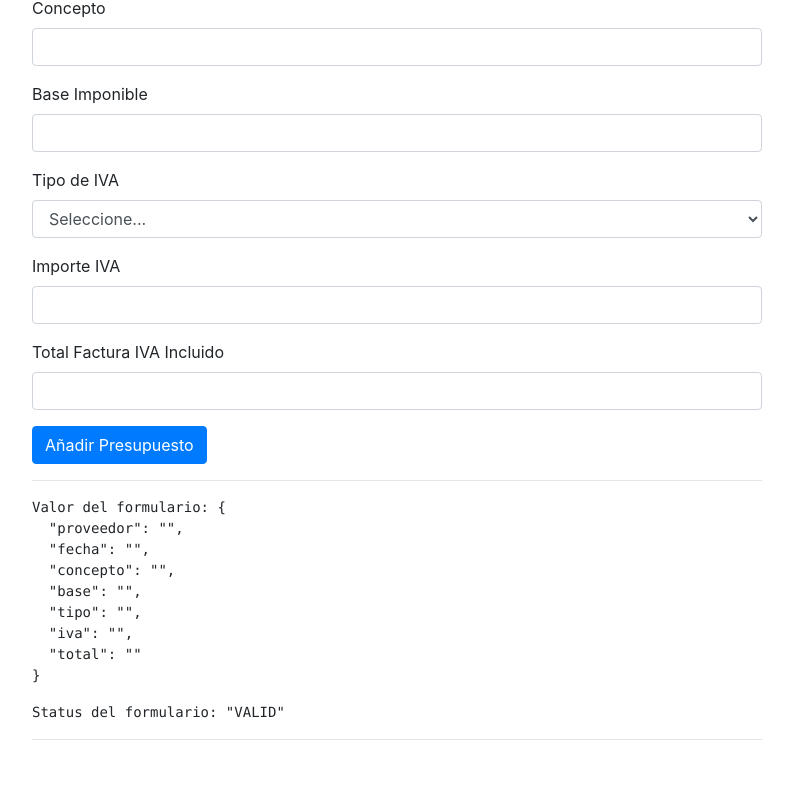
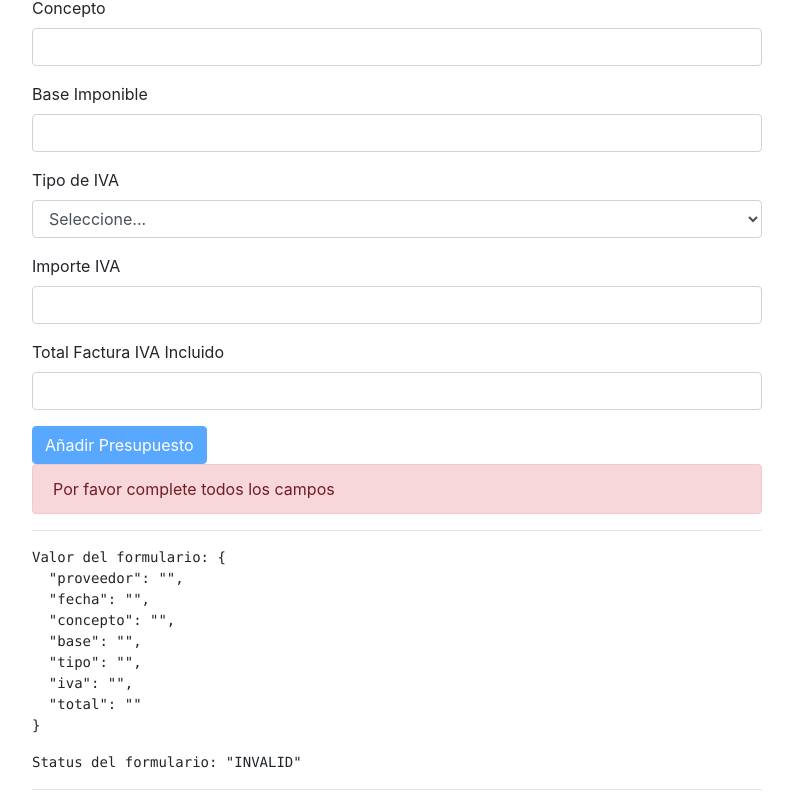
Before and after one commit to AMD031/appCompras, an Angular app: page /addpres in a window 1280 px wide. Shown: the part 318-1124 px from the top of the page, without its empty margins (53-846 px from the left). Before the commit the page ends 1090 px from the top, so only its background shows below. Built offline with nearby package versions, Linux system fonts and the light colour scheme.

Commit message:
antes de empezar 9.6

```diff
--- a/src/app/presupuestos/addpres/addpres.component.css
+++ b/src/app/presupuestos/addpres/addpres.component.css
@@ -0,0 +1,15 @@
+input.ng-invalid.ng-touched {
+    border-left: 5px solid #a94442;
+}
+
+input.ng-valid.ng-dirty {
+    border-left: 5px solid #42A948;
+ }
+
+ .check {
+    color: #42A948;
+}
+
+.uncheck {
+    color: #a94442;
+}
--- a/src/app/presupuestos/addpres/addpres.component.html
+++ b/src/app/presupuestos/addpres/addpres.component.html
@@ -1,30 +1,75 @@
 <div class="row">
     <div class="col-xs-12 col-sm-10 col-md-8 col-sm-offset-1 col-md-offset 2">
         <h2>Añadir nuevo presupuesto</h2>
-        <form [formGroup]="presupuestoForm" (ngSubmit)="onSubmit()" >
+        <form [formGroup]="presupuestoForm" (ngSubmit)="onSubmit()">
 
             <div class="form-group">
                 <label for="proveedor">Proveedor</label>
+                <!-- iconos -->
+                <i class="fa fa-check-circle check" *ngIf="presupuestoForm.controls.proveedor.valid"></i>
+                <i class="fa fa-exclamation-circle uncheck"
+                    *ngIf="presupuestoForm.controls.proveedor.invalid &&  presupuestoForm.controls.proveedor.touched"></i>
+                <!-- compo formulario -->
                 <input type="text" class="form-control" id="proveedor" formControlName="proveedor">
+                <!-- mensaje -->
+                <p class="alert alert-danger"
+                    *ngIf="presupuestoForm.controls.proveedor.invalid && presupuestoForm.controls.proveedor.touched">
+                    El campo Proveedor es obligatorio.
+                </p>
             </div>
 
             <div class="form-group">
                 <label for="fecha">Fecha Presupuesto</label>
+                <!-- iconos -->
+                <i class="fa fa-check-circle check" *ngIf="presupuestoForm.controls.fecha.valid"></i>
+                <i class="fa fa-exclamation-circle uncheck"
+                    *ngIf="presupuestoForm.controls.fecha.invalid &&  presupuestoForm.controls.fecha.touched"></i>
+                <!-- compo formulario -->
                 <input type="date" class="form-control" id="fecha" formControlName="fecha">
+                <!-- mensaje -->
+                <p class="alert alert-danger"
+                    *ngIf="presupuestoForm.controls.fecha.invalid && presupuestoForm.controls.fecha.touched">
+                    El campo Proveedor es obligatorio.
+                </p>
             </div>
 
             <div class="form-group">
                 <label for="concepto">Concepto</label>
+                <!-- iconos -->
+                <i class="fa fa-check-circle check" *ngIf="presupuestoForm.controls.concepto.valid"></i>
+                <i class="fa fa-exclamation-circle uncheck"
+                    *ngIf="presupuestoForm.controls.concepto.invalid &&  presupuestoForm.controls.concepto.touched"></i>
+                <!-- compo formulario -->
                 <input type="text" class="form-control" id="concepto" formControlName="concepto">
+                <!-- mensaje -->
+                <p class="alert alert-danger"
+                    *ngIf="presupuestoForm.controls.concepto.invalid && presupuestoForm.controls.concepto.touched">
+                    El campo Proveedor es obligatorio.
+                </p>
             </div>
 
             <div class="form-group">
                 <label for="base">Base Imponible</label>
+                <!-- iconos -->
+                <i class="fa fa-check-circle check" *ngIf="presupuestoForm.controls.base.valid"></i>
+                <i class="fa fa-exclamation-circle uncheck"
+                    *ngIf="presupuestoForm.controls.base.invalid &&  presupuestoForm.controls.base.touched"></i>
+                <!-- compo formulario -->
                 <input type="number" class="form-control" id="base" formControlName="base">
+                <!-- mensaje -->
+                <p class="alert alert-danger"
+                    *ngIf="presupuestoForm.controls.base.invalid && presupuestoForm.controls.base.touched">
+                    El campo Proveedor es obligatorio.
+                </p>
             </div>
 
             <div class="form-group">
                 <label for="tipo">Tipo de IVA</label>
+                <!-- iconos -->
+                <i class="fa fa-check-circle check" *ngIf="presupuestoForm.controls.tipo.valid"></i>
+                <i class="fa fa-exclamation-circle uncheck"
+                    *ngIf="presupuestoForm.controls.tipo.invalid &&  presupuestoForm.controls.tipo.touched"></i>
+                <!-- compo formulario -->
                 <select class="form-control" id="tipo" formControlName="tipo"> >
                     <option value="">Seleccione...</option>
                     <option value=0> 0 %</option>
@@ -32,21 +77,47 @@
                     <option value=0.10>10 %</option>
                     <option value=0.21>21 %</option>
                 </select>
+                <p class="alert alert-danger"
+                    *ngIf="presupuestoForm.controls.tipo.invalid && presupuestoForm.controls.tipo.touched">
+                    El campo Proveedor es obligatorio.
+                </p>
+
             </div>
 
             <div class="form-group">
                 <label for="iva">Importe IVA</label>
+                <!-- iconos -->
+                <i class="fa fa-check-circle check" *ngIf="presupuestoForm.controls.iva.valid"></i>
+                <i class="fa fa-exclamation-circle uncheck"
+                    *ngIf="presupuestoForm.controls.iva.invalid &&  presupuestoForm.controls.iva.touched"></i>
+                <!-- compo formulario -->
                 <input type="number" class="form-control" id="iva" formControlName="iva">
+                <!-- mensaje -->
+                <p class="alert alert-danger"
+                    *ngIf="presupuestoForm.controls.iva.invalid && presupuestoForm.controls.iva.touched">
+                    El campo Proveedor es obligatorio.
+                </p>
             </div>
 
             <div class="form-group">
                 <label for="total">Total Factura IVA Incluido</label>
+                <!-- iconos -->
+                <i class="fa fa-check-circle check" *ngIf="presupuestoForm.controls.total.valid"></i>
+                <i class="fa fa-exclamation-circle uncheck"
+                    *ngIf="presupuestoForm.controls.total.invalid &&  presupuestoForm.controls.total.touched"></i>
                 <input type="number" class="form-control" id="total" formControlName="total">
+                <p class="alert alert-danger"
+                    *ngIf="presupuestoForm.controls.total.invalid && presupuestoForm.controls.total.touched">
+                    El campo Proveedor es obligatorio.
+                </p>
             </div>
 
-            <button class="btn btn-primary" type="submit">
+            <button type="submit" class="btn btn-primary" [disabled]="!presupuestoForm.valid">
                 Añadir Presupuesto
             </button>
+            <p class="alert alert-danger" *ngIf="!presupuestoForm.valid">
+                Por favor complete todos los campos
+            </p>
         </form>
 
         <hr>
@@ -55,5 +126,7 @@
         <hr>
         <pre>{{ presupuesto | json }}</pre>
 
+
     </div>
+
 </div>
--- a/src/app/presupuestos/addpres/addpres.component.ts
+++ b/src/app/presupuestos/addpres/addpres.component.ts
@@ -1,5 +1,5 @@
 import { Component, OnInit } from '@angular/core';
-import { FormControl, FormGroup, FormBuilder } from '@angular/forms';
+import { FormControl, FormGroup, FormBuilder,  Validators } from '@angular/forms';
 
 @Component({
   selector: 'app-addpres',
@@ -14,13 +14,13 @@ export class AddpresComponent implements OnInit {
 
   ngOnInit(): void {
     this.presupuestoForm = this.pf.group({
-      proveedor: '',
-      fecha: '',
-      concepto: '',
-      base: '',
-      tipo: '',
-      iva: '',
-      total: ''
+      proveedor: ['', Validators.required],
+      fecha: ['', Validators.required],
+      concepto: ['', [Validators.required, Validators.minLength(10)] ],
+      base: ['', Validators.required],
+      tipo: ['', Validators.required],
+      iva: ['', Validators.required],
+      total: ['', Validators.required]
     });
   }
 
```
